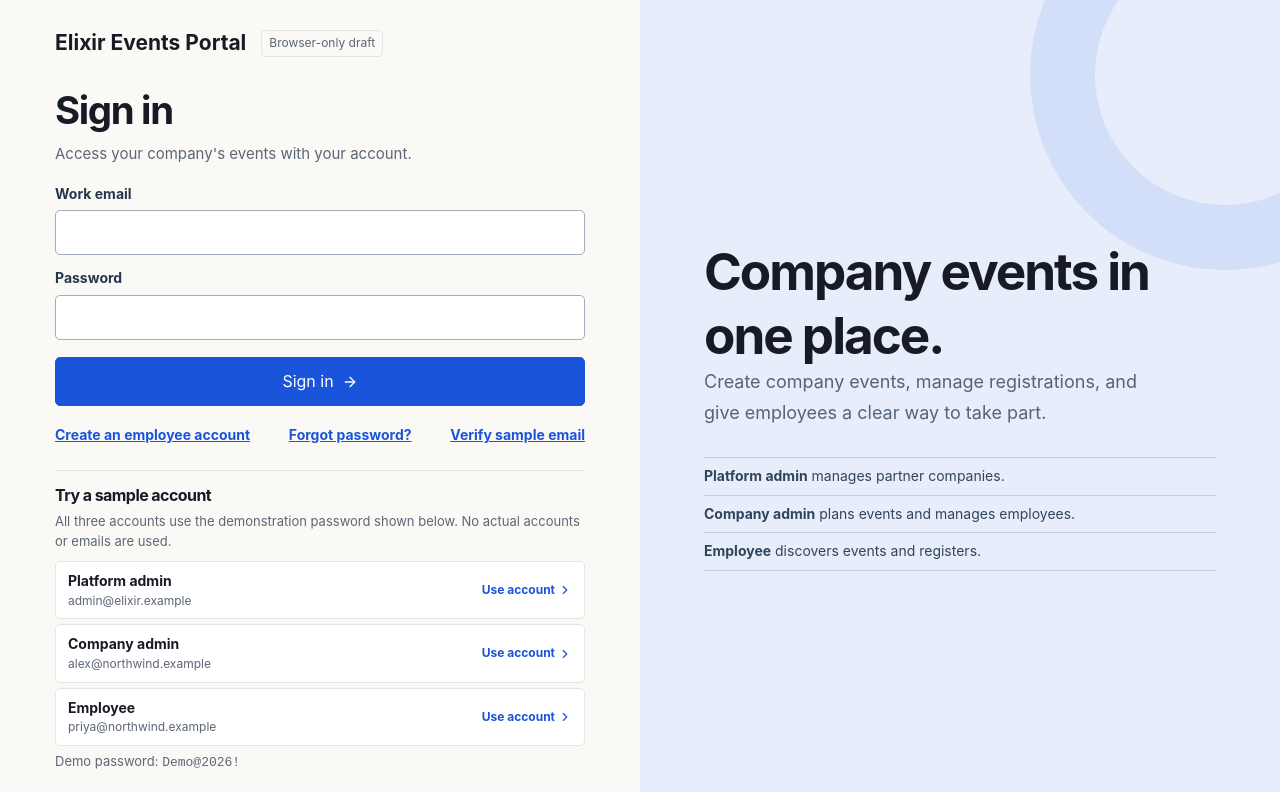
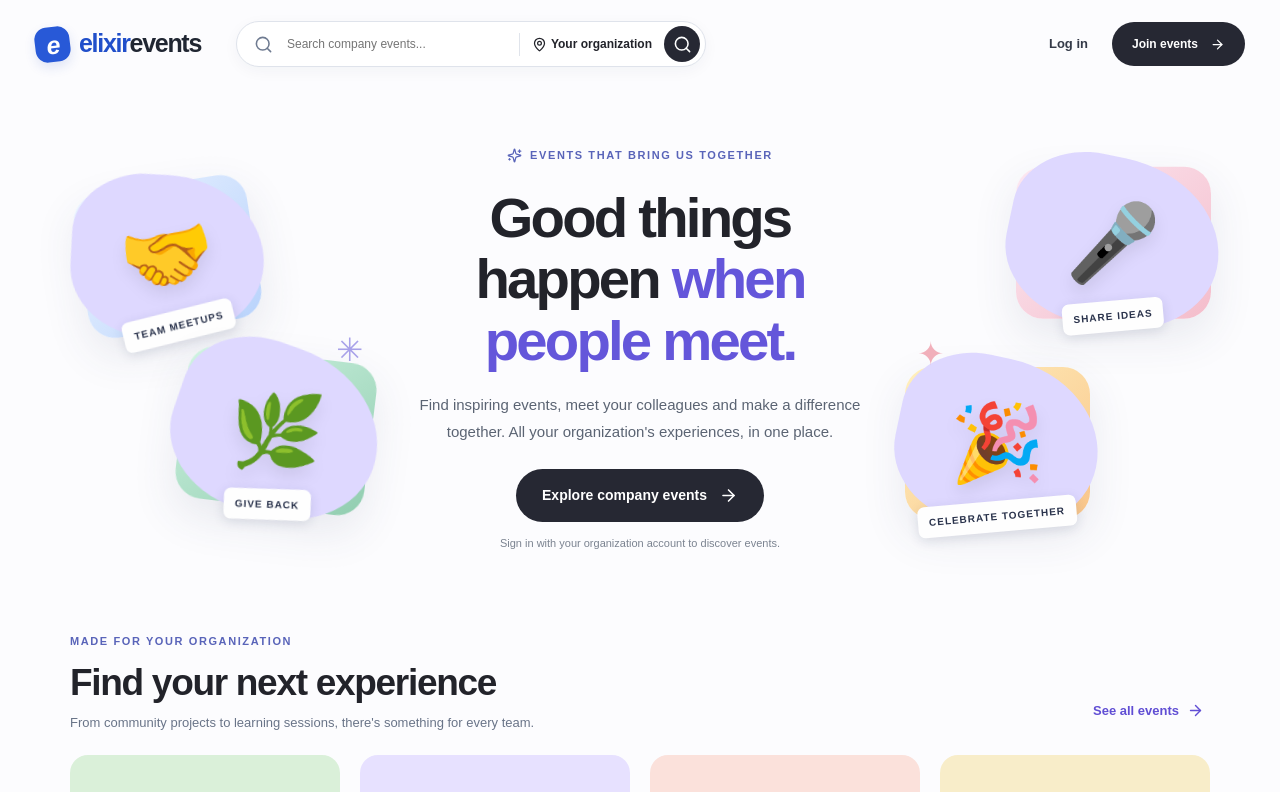
Before and after one commit to Ganatra-Ruchir/Corporate-Event-Management-Employee-Registration-Portal, a Next.js app: page / in a window 1280 px wide. Shown: the top 792 px of the page. Built offline with nearby package versions, Linux system fonts and the light colour scheme.

Commit message:
Route visitors through animated public home before company sign-in

```diff
--- a/src/components/elixir-portal.tsx
+++ b/src/components/elixir-portal.tsx
@@ -2,6 +2,7 @@
 
 import { useEffect, useState } from "react";
 import Image from "next/image";
+import PublicLanding from "@/components/public-landing";
 import {DiscoverHome, DiscoverBrowse, EventTile, GoingFaces} from "@/components/event-discovery";
 import {SpeakerEditor} from "@/components/speaker-editor";
 import {SpeakerGallery} from "@/components/speaker-gallery";
@@ -210,6 +211,7 @@ export default function ElixirPortal(){
   const [data,setData]=useState<PortalData>(initialData);
   const [session,setSession]=useState<string|null>(null);
   const [ready,setReady]=useState(false);
+  const [showAuth,setShowAuth]=useState(false);
   const [now,setNow]=useState(0);
   const [view,setView]=useState<View>("home");
   const [selectedEvent,setSelectedEvent]=useState<string|null>(null);
@@ -397,7 +399,7 @@ export default function ElixirPortal(){
     setProfilePw("");setProfilePwConfirm("");setProfileSuccess("Profile saved in this browser.");
   }
   if(!ready)return <main className="ep-loading" role="status">Loading demonstration…</main>;
-  if(!current)return <AuthPage data={data} onLogin={login} onSignup={signup} onVerified={verify} onReset={reset}/>;
+  if(!current)return showAuth?<AuthPage data={data} onLogin={login} onSignup={signup} onVerified={verify} onReset={reset}/>:<PublicLanding onEnter={()=>setShowAuth(true)}/>;
   if(blocked)return <main className="ep-auth-layout"><div className="ep-auth-card"><h1>Account unavailable</h1><p>Your account or company is suspended.</p><Action onClick={logout}>Sign out</Action></div></main>;
 
   const selected=selectedEvent?data.events.find(e=>e.id===selectedEvent):null;
```
